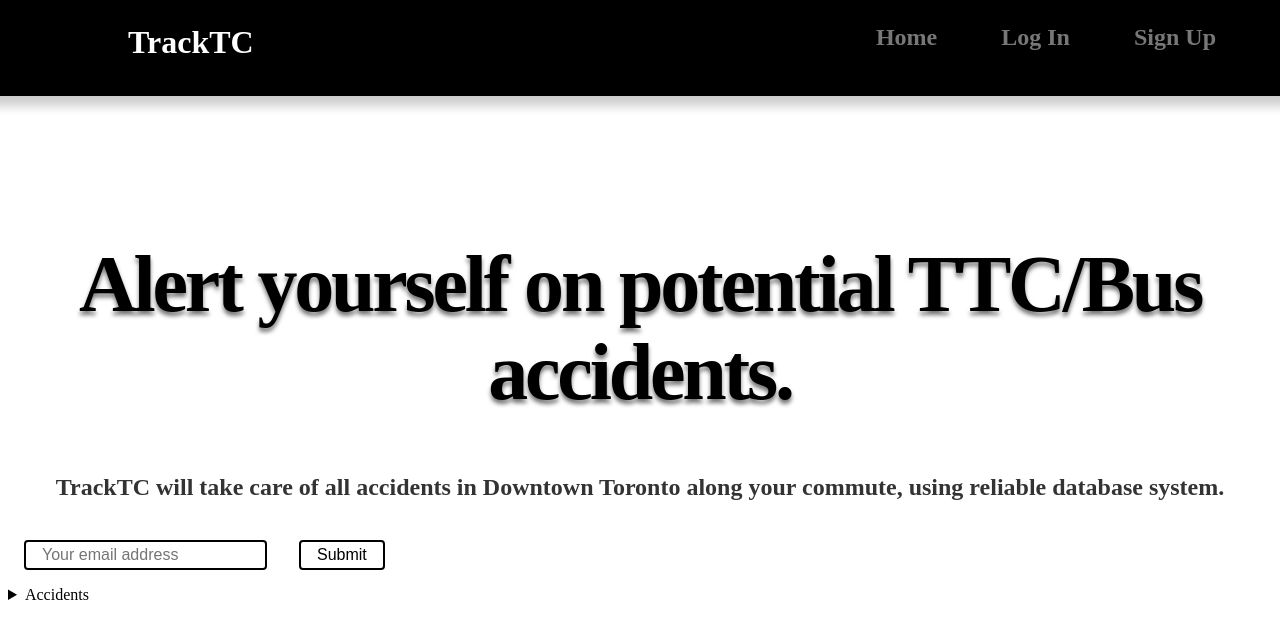
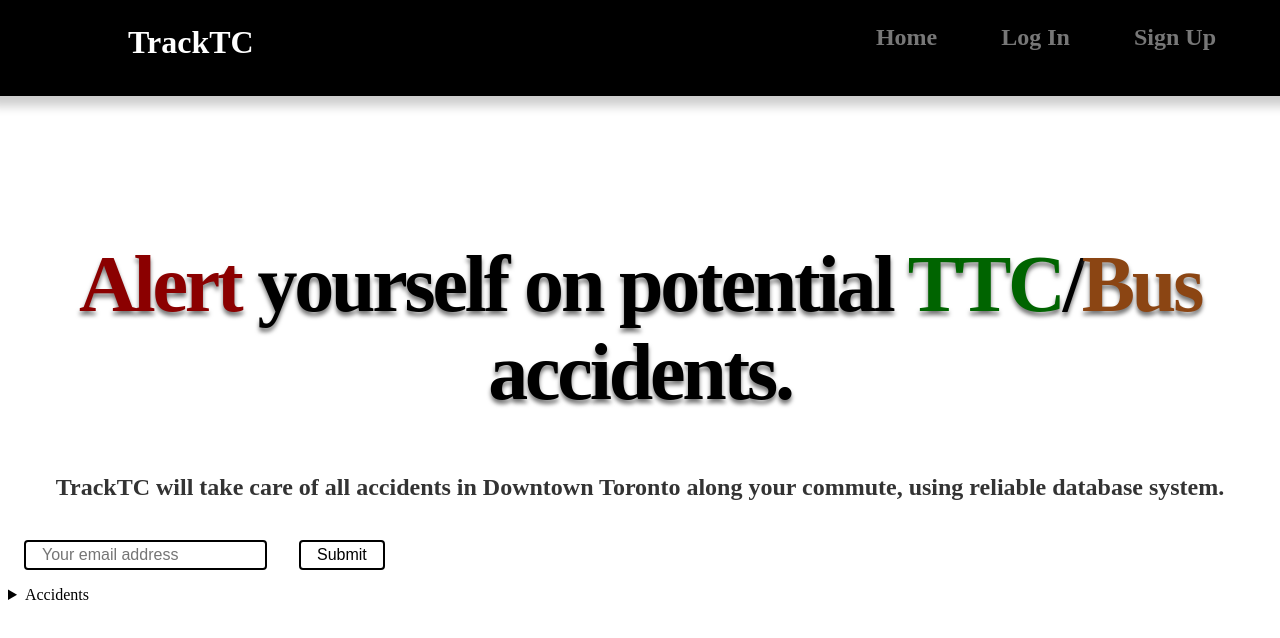
Before and after one commit to michaelzixizhou/TrackTC, a React app in the folder map_project/frontend/: page / in a window 1280 px wide. Shown: the top 638 px of the page. Built offline with nearby package versions, Linux system fonts and the light colour scheme; the HTML template or start-up script is replaced by a standard one.

Commit message:
frontend milestone A

```diff
--- a/map_project/frontend/src/components/Home.jsx
+++ b/map_project/frontend/src/components/Home.jsx
@@ -8,10 +8,22 @@
   margin: min(20rem, 30vh) 0;
 `;
 
+const RedText = styled.span`
+  color: #8B0000;
+`;
+
+const GreenText = styled.span`
+  color: #006400;
+`;
+
+const GoldText = styled.span`
+  color: #8B4513;
+`;
+
 const Home = () => {
   return (
     <HomeWrapper>
-      <Title>Alert yourself on potential TTC/Bus accidents.</Title>
+      <Title><RedText>Alert</RedText> yourself on potential <GreenText>TTC</GreenText>/<GoldText>Bus</GoldText> accidents.</Title>
       <Subtitle>TrackTC will take care of all accidents in Downtown Toronto along your commute, using reliable database system.</Subtitle>
       <Input>Enter your email address</Input>
       <Table/>
```
Also changed, not shown: map_project/frontend/static/frontend/main.js.
